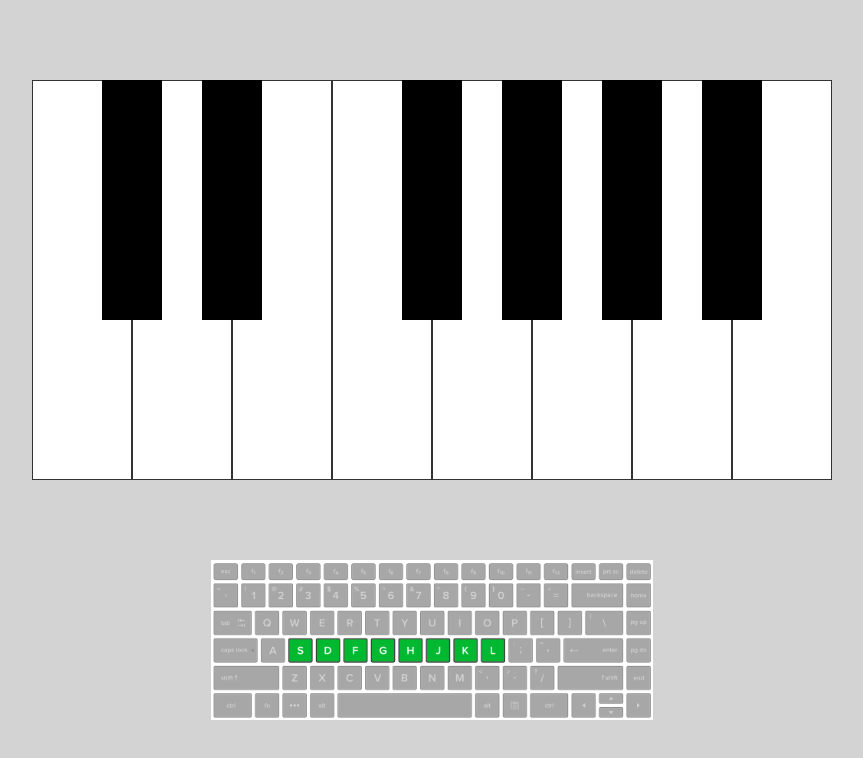
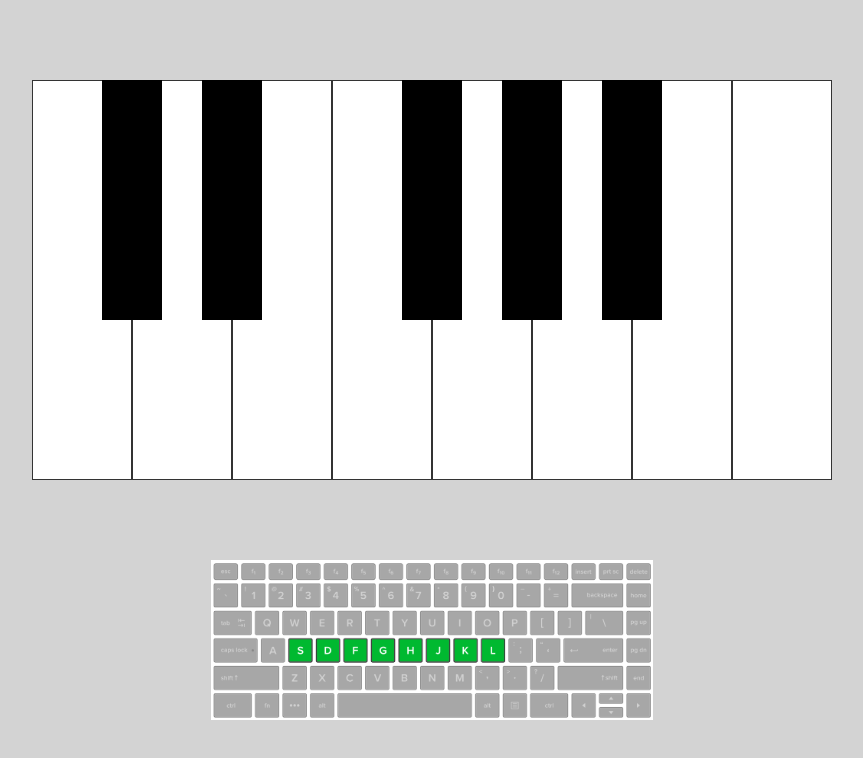
Before and after one commit to mako-hammerhead-2022/the-alicia-keys, a website: page index.html in a window 1280 px wide. Shown: the whole page, without its empty margins (208-1071 px from the left). Drawn offline with Linux system fonts and the light colour scheme.

Commit message:
starting sharp keys

```diff
--- a/index.html
+++ b/index.html
@@ -41,8 +41,6 @@
 
   <div class="keys white" id="75"></div>
 
-  <div class="keys black" id="75-sharp"></div>
-
   <div class="keys white" id="76"></div>
 </div>
 
```
